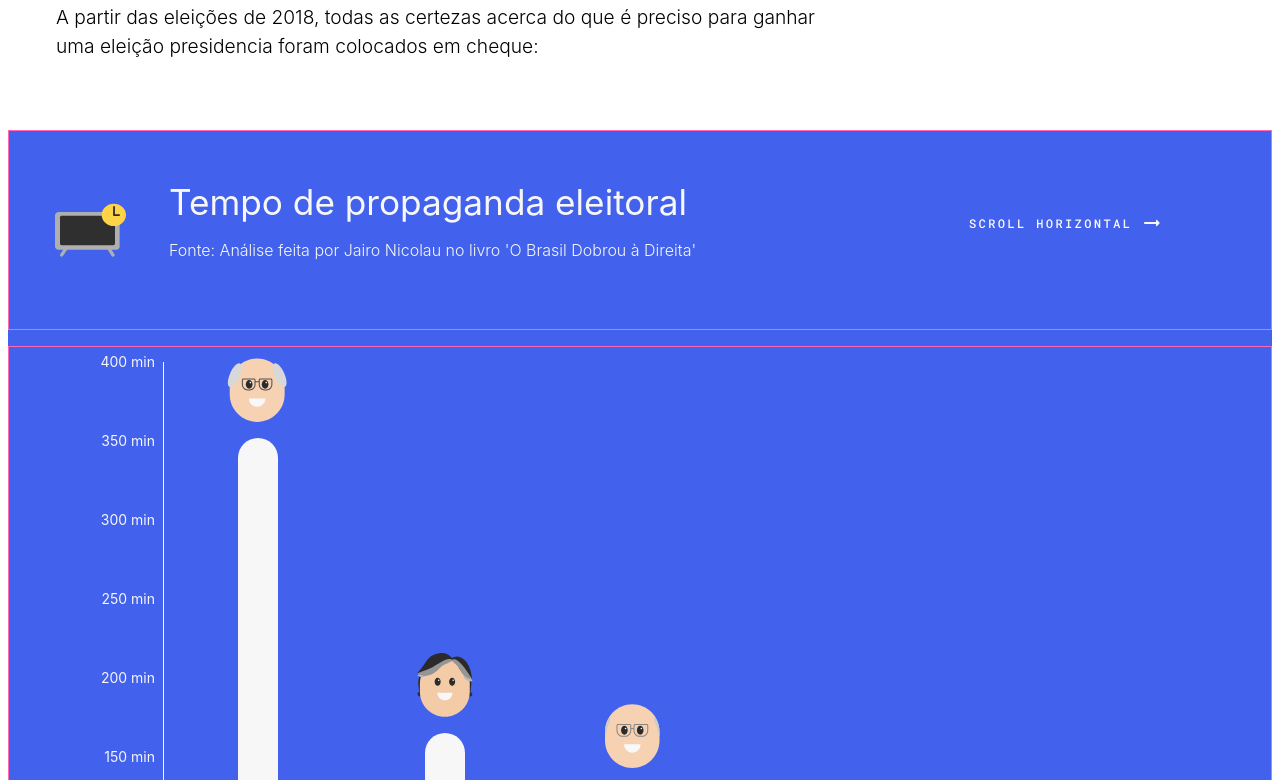
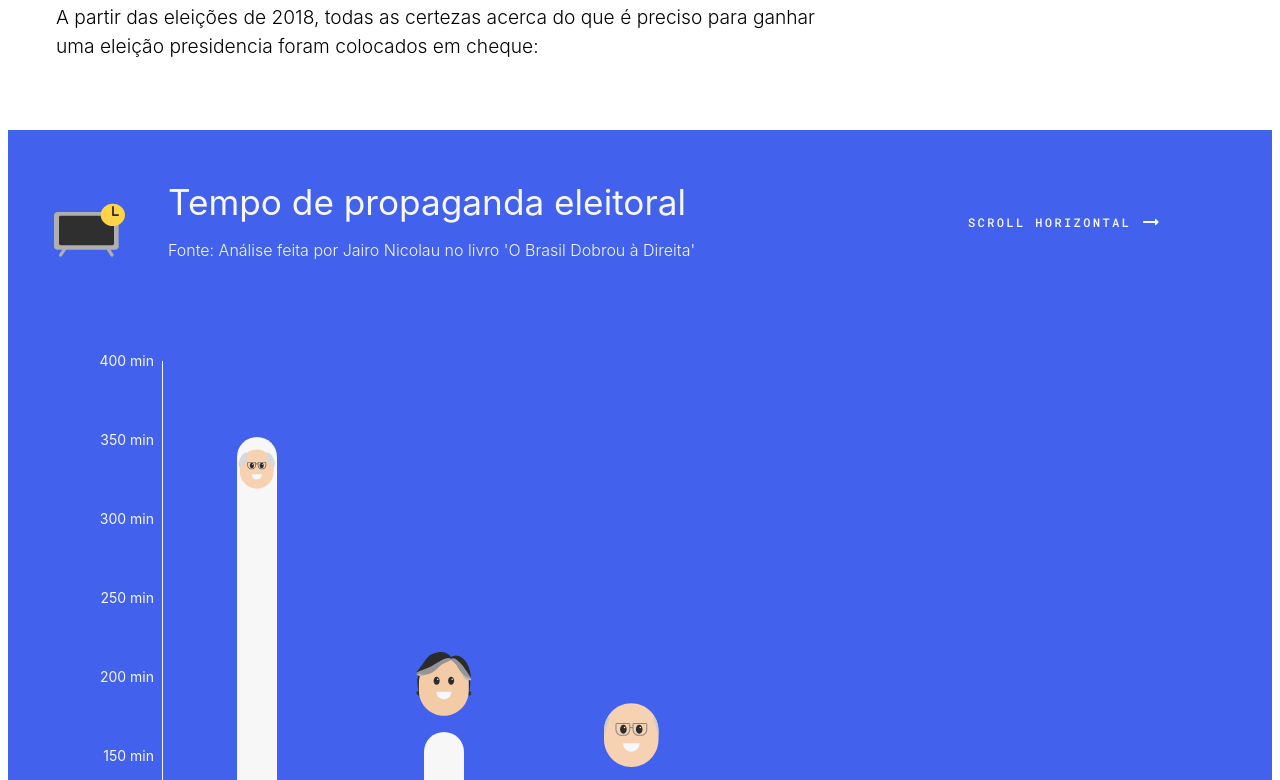
Before and after one commit to nataliarevelant/trab-final, a plain HTML site: page index.html in a window 1280 px wide. Shown: the part 2271-3051 px from the top of the page. Drawn offline with Linux system fonts and the light colour scheme.

Commit message:
Update main.css

```diff
--- a/main.css
+++ b/main.css
@@ -408,7 +408,6 @@ p.fontes {
 
 .chart-01 > * {
     color: #f7f7f7;
-    border: 1px solid hotpink;
 }
 
 .chart-01 > div {padding: 15px 30px;}
@@ -533,11 +532,12 @@ p.fontes {
     position: relative;
 }
 
-.barra-geraldo-alckmin > .icone-barra-alckmin, .pop-up-alckmin {
+/* .barra-geraldo-alckmin > .icone-barra-alckmin, .pop-up-alckmin {
     place-self: center;
     position: absolute;
     top: -80px;
 }
+*/
 
 .barra-geraldo-alckmin > .pop-up-alckmin {
     left: 60px;
```
